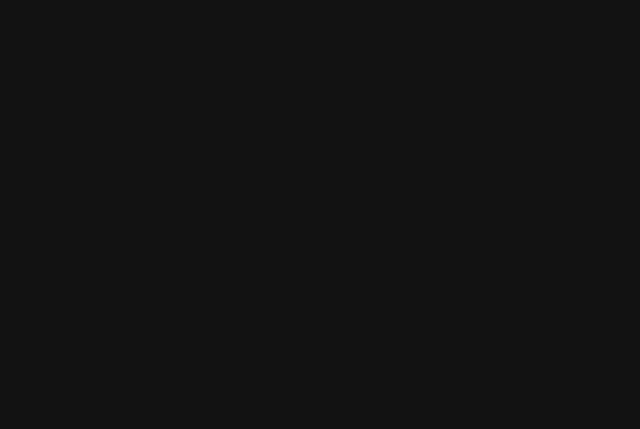
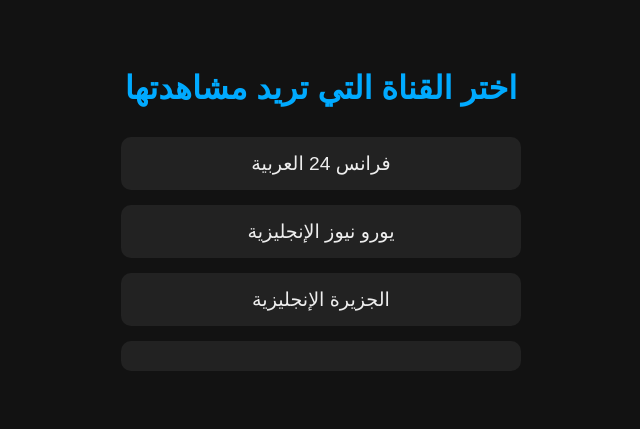
Before and after one commit to gity678/siteweb_1, a plain HTML site: page list.html in a window 1280 px wide. Shown: the whole page, without its empty margins (319-959 px from the left). Drawn offline with Linux system fonts and the light colour scheme.

Commit message:
Update list.html

```diff
--- a/list.html
+++ b/list.html
@@ -6,7 +6,7 @@
   <style>
     body {
       font-family: Arial, sans-serif;
-      background: #121212;
+      background-color: #121212;
       color: #eee;
       text-align: center;
       padding: 40px 20px;
@@ -16,29 +16,25 @@
       color: #0af;
     }
     ul {
-      list-style: none;
+      list-style-type: none;
       padding: 0;
       max-width: 400px;
       margin: 0 auto;
     }
     li {
-      background: #222;
+      background-color: #222;
       margin-bottom: 15px;
       border-radius: 10px;
       padding: 15px;
-      transition: background-color 0.3s ease;
     }
-    li:hover {
-      background: #0af;
-    }
-    a {
+    li a {
       color: #eee;
       text-decoration: none;
       font-size: 1.2rem;
       display: block;
     }
-    a:hover {
-      color: #fff;
+    li a:hover {
+      color: #0af;
     }
     a.back-link {
       display: inline-block;
@@ -55,4 +51,14 @@
       background-color: #08c;
       color: #fff;
     }
-  </style
+  </style>
+</head>
+<body>
+
+  <h1>اختر القناة التي تريد مشاهدتها</h1>
+
+  <ul>
+    <li><a href="player.html?channel=france24">فرانس 24 العربية</a></li>
+    <li><a href="player.html?channel=euronews">يورو نيوز الإنجليزية</a></li>
+    <li><a href="player.html?channel=aljazeera">الجزيرة الإنجليزية</a></li>
+    <li><a hr
```
